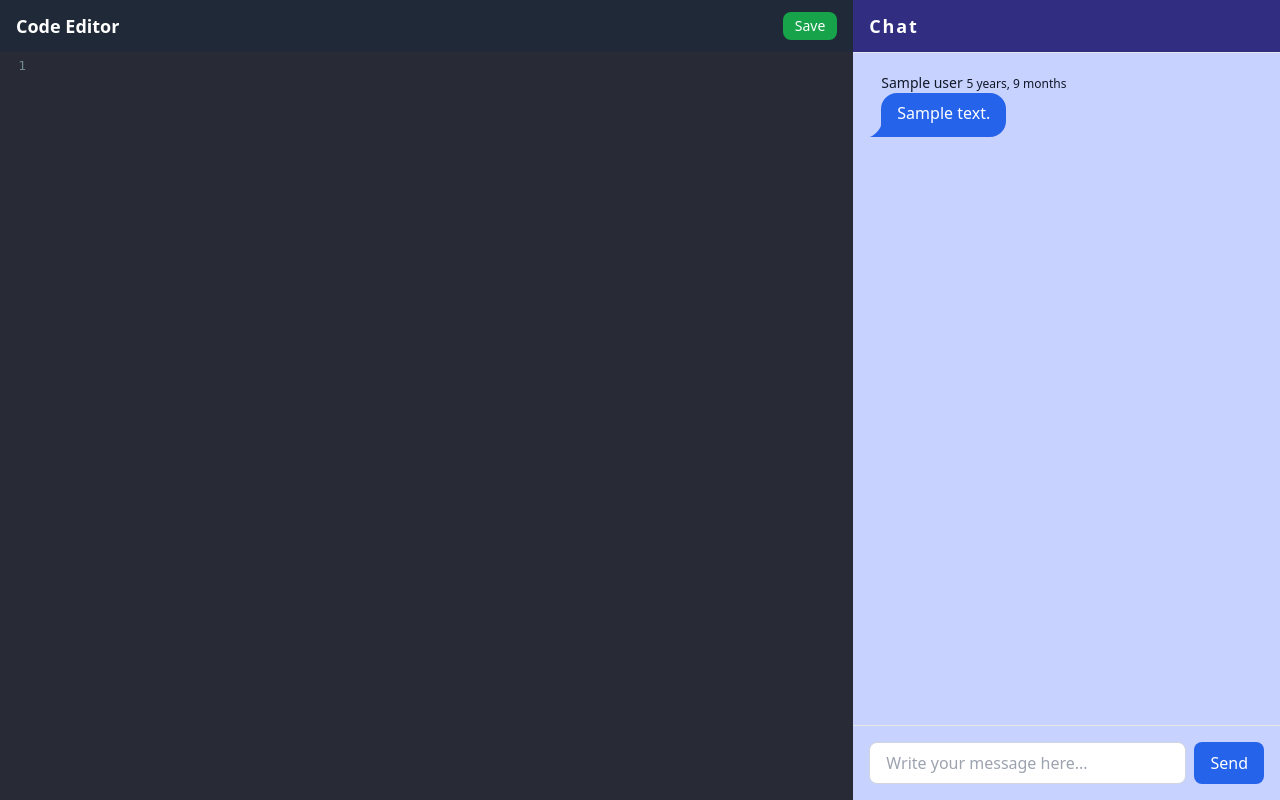
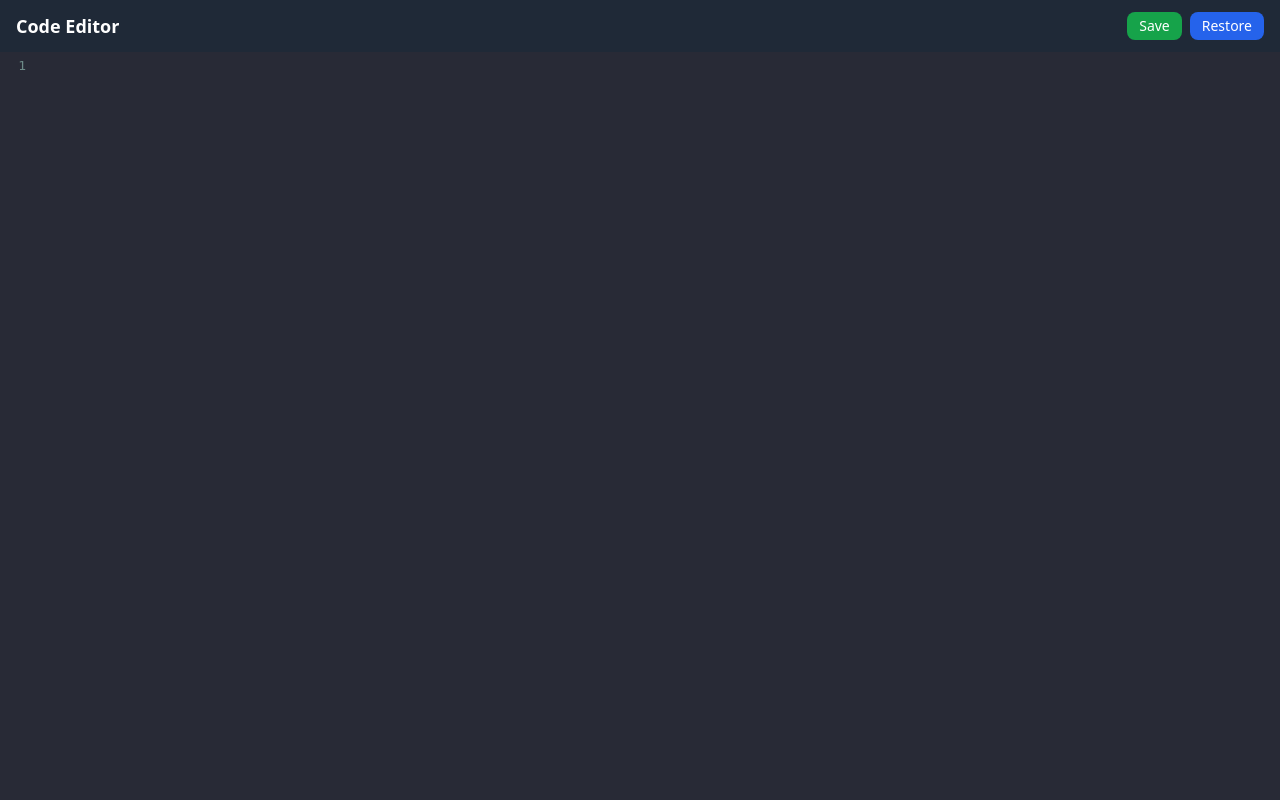
Before and after one commit to araga2004/clust, a Django app: template base/templates/base/room-code.html in a window 1280 px wide. Run offline with Django 3.2, Linux system fonts and the light colour scheme; the template is opened without the code that fills it: most values are stand-ins (such as "Sample title", 1, 10 or a date in 2020); some libraries are stand-ins or nearby versions.

Commit message:
migrated to neon

```diff
--- a/base/templates/base/room-code.html
+++ b/base/templates/base/room-code.html
@@ -2,23 +2,51 @@
 {% load static %}
 <html lang="en">
   <head>
-    <meta charset="UTF-8">
-    <meta name="viewport" content="width=device-width, initial-scale=1.0">
+    <meta charset="UTF-8" />
+    <meta name="viewport" content="width=device-width, initial-scale=1.0" />
     <title>Code Editor with Chat</title>
-    <link href="https://cdn.jsdelivr.net/npm/daisyui@4.12.23/dist/full.min.css" rel="stylesheet" type="text/css" />
+    <link
+      href="https://cdn.jsdelivr.net/npm/daisyui@4.12.23/dist/full.min.css"
+      rel="stylesheet"
+      type="text/css"
+    />
     <script src="https://cdn.tailwindcss.com"></script>
-    <link href="https://cdnjs.cloudflare.com/ajax/libs/codemirror/5.65.10/codemirror.min.css" rel="stylesheet">
-    <link href="https://cdnjs.cloudflare.com/ajax/libs/codemirror/5.65.10/theme/dracula.min.css" rel="stylesheet">
-    <link href="https://cdnjs.cloudflare.com/ajax/libs/flowbite/2.2.0/flowbite.min.css" rel="stylesheet">
+    <link
+      href="https://cdnjs.cloudflare.com/ajax/libs/codemirror/5.65.10/codemirror.min.css"
+      rel="stylesheet"
+    />
+    <link
+      href="https://cdnjs.cloudflare.com/ajax/libs/codemirror/5.65.10/theme/dracula.min.css"
+      rel="stylesheet"
+    />
+    <link
+      href="https://cdnjs.cloudflare.com/ajax/libs/flowbite/2.2.0/flowbite.min.css"
+      rel="stylesheet"
+    />
   </head>
   <body class="bg-gray-200 h-screen">
     <div class="grid grid-cols-3 h-screen">
       <!-- Code Editor Section -->
-        <div class="h-full flex col-span-2 flex-col bg-gray-900 overflow-y-auto overflow-x-auto">
-            <div class="bg-gray-800 text-white py-3 px-4 flex items-center justify-between">
+      <div
+        class="h-full flex col-span-3 flex-col bg-gray-900 overflow-y-auto overflow-x-auto"
+      >
+        <div
+          class="bg-gray-800 text-white py-3 px-4 flex items-center justify-between"
+        >
           <h2 class="text-lg font-semibold">Code Editor</h2>
           <div class="flex gap-2">
-                    <button class="px-3 py-1 bg-green-600 rounded-lg hover:bg-green-700 text-sm">Save</button>
+            <button
+              class="px-3 py-1 bg-green-600 rounded-lg hover:bg-green-700 text-sm"
+              id="save-button"
+            >
+              Save
+            </button>
+            <button
+              class="px-3 py-1 bg-blue-600 rounded-lg hover:bg-blue-700 text-sm"
+              id="restore-button"
+            >
+              Restore
+            </button>
           </div>
         </div>
         <div class="flex-1">
@@ -27,63 +55,48 @@
       </div>
 
       <!-- Chat Section -->
-        <div class="flex flex-col bg-indigo-200 overflow-y-auto">
-            <div class="bg-indigo-900 border-b px-4 py-3">
-                <h2 class="text-lg font-bold tracking-widest text-white">Chat</h2>
-            </div>
-            <div class="flex-1 overflow-y-auto p-4" id="chat-messages">
-                <div class="space-y-4">
-                    <!-- Message Template -->
-                    {% for message in room_messages %}
-                    {% if message.user != request.user %}
-                    <div class="chat chat-start">
-                        <div class="chat-header text-gray-900">
-                          {{message.user}}
-                          <time class="text-xs text-gray-900">{{message.created|timesince}}</time>
-                        </div>
-                        <div class="chat-bubble bg-blue-600 text-white">{{message}}</div>
-                      </div>
-                    {% else %}
-                    <div class="chat chat-end">
-                        <div class="chat-header text-gray-900">
-                          {{message.user}}
-                          <time class="text-xs text-gray-900">{{message.created|timesince}}</time>
-                        </div>
-                        <div class="chat-bubble bg-blue-600 text-white">{{message}}</div>
-                      </div>
-                    {% endif %}
-                    {% endfor %}
-                    <div id="websocket-messages"></div>
-                </div>
-            </div>
-            <div class="border-t p-4">
-                <form class="flex gap-2">
-                    <input type="text"
-                           class="flex-1 rounded-lg border border-gray-300 px-4 py-2 focus:border-blue-500 focus:ring-1 focus:ring-blue-500"
-                           placeholder="Write your message here...">
-                    <button type="submit"
-                            class="bg-blue-600 text-white px-4 py-2 rounded-lg hover:bg-blue-700 hover:px-6">
-                        Send
-                    </button>
-                </form>
-            </div>
-        </div>
     </div>
 
     <script src="https://cdnjs.cloudflare.com/ajax/libs/codemirror/5.65.10/codemirror.min.js"></script>
     <script src="https://cdnjs.cloudflare.com/ajax/libs/codemirror/5.65.10/mode/javascript/javascript.min.js"></script>
     <script>
-        const editor = CodeMirror.fromTextArea(document.getElementById('code-editor'), {
+      const editor = CodeMirror.fromTextArea(
+        document.getElementById("code-editor"),
+        {
           lineNumbers: true,
-            mode: 'javascript',
-            theme: 'dracula',
+          mode: "javascript",
+          theme: "dracula",
           autoCloseBrackets: true,
           matchBrackets: true,
           indentUnit: 4,
           tabSize: 4,
           lineWrapping: true,
+        }
+      );
+
+      editor.setSize("100%", "100%");
+      const room_id = "{{ room.id }}";
+      const saveCode = async () => {
+        const code = editor.getValue();
+        await fetch(`save-code/`, {
+          method: "POST",
+          headers: { "Content-Type": "application/json" },
+          body: JSON.stringify({ code: code }),
         });
-        editor.setSize("100%", "100%");
+      };
+
+      const saveButton = document.getElementById("save-button");
+      saveButton.addEventListener("click", saveCode);
+
+      const restoreCode = async () => {
+        const res = await fetch(`latest-code/`);
+        const data = await res.json();
+        editor.setValue(data.code);
+      };
+
+      const restoreButton = document.getElementById("restore-button");
+      restoreButton.addEventListener("click", restoreCode);
+      document.addEventListener("DOMContentLoaded", restoreCode);
     </script>
     <script>
       // Pass necessary data to JavaScript
--- a/base/urls.py
+++ b/base/urls.py
@@ -18,4 +18,6 @@ urlpatterns = [
     path('room-code/<str:pk>/', views.roomCode, name="room-code"),
     path('room/<int:room_id>/invite/', views.invite_to_room, name='invite-to-room'),
     path('join/<uuid:token>/', views.join_room, name='join_room'),
+    path('room-code/<int:room_id>/save-code/', views.save_code, name='save_code'),
+    path('room-code/<int:room_id>/latest-code/', views.get_latest_code, name='get_latest_code'),
 ]
```
Also changed, not shown: base/adapters.py (added, +17 -0 lines), base/models.py (+17 -0 lines), base/utils.py (added, +39 -0 lines), base/views.py (+40 -1 lines), base/migrations/0003_codesnippets.py (added), base/migrations/0004_room_base_room_id_cb35dd_idx.py (added), base/migrations/0005_codesnippets_base_codesn_room_id_00cea5_idx.py (added), 2 other files. Lines whose indentation alone changed are shown as unchanged.
